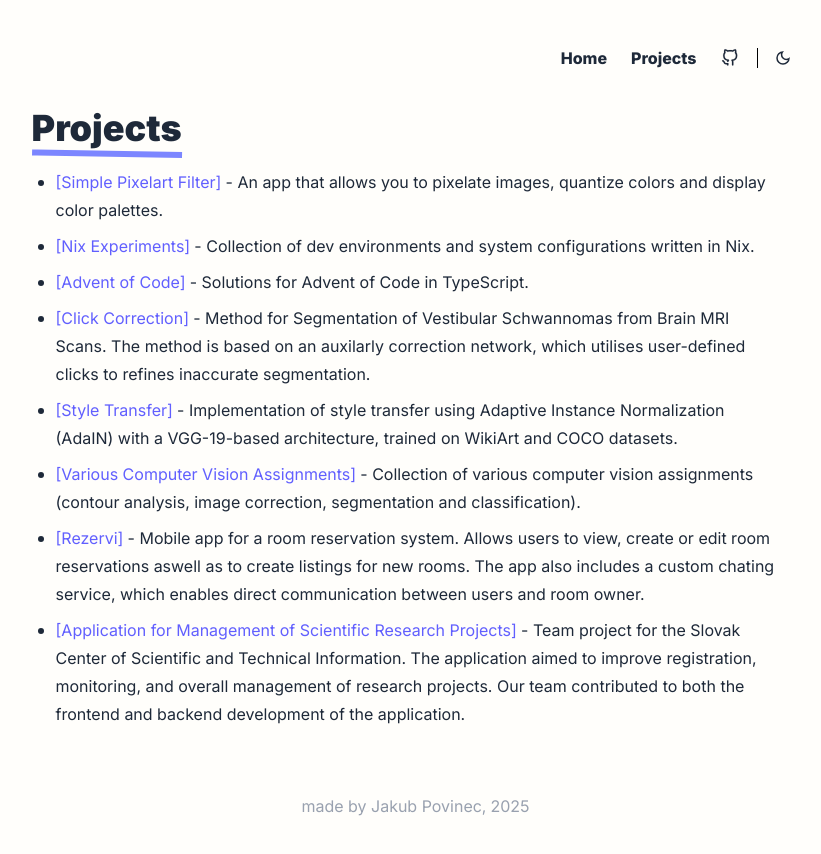
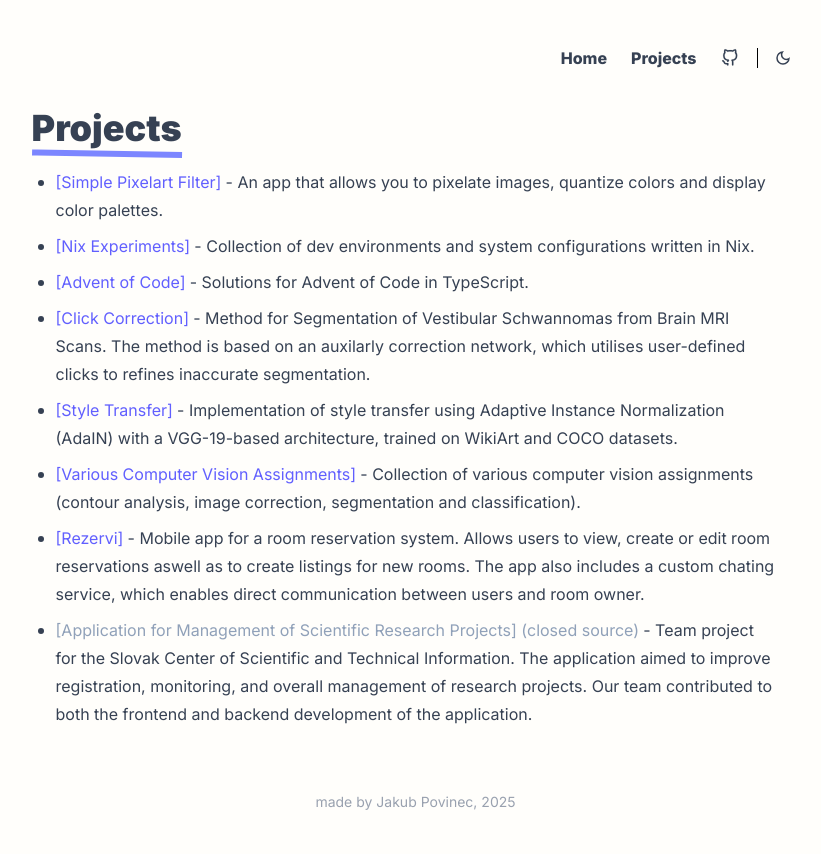
Before and after one commit to kuko6/personal-website, a SvelteKit app: page /projects in a window 1280 px wide. Shown: the top 854 px of the page, without its empty margins (217-1038 px from the left). Built offline with nearby package versions, Linux system fonts and the light colour scheme.

Commit message:
Improved accessibility and project listing styles

```diff
--- a/src/app.css
+++ b/src/app.css
@@ -5,18 +5,15 @@
 @import "tailwindcss";
 @config "../tailwind.config.js";
 
-:global(body) {
-  margin: 0;
-  padding: 0;
-  height: 100%;
-}
-
 @layer base {
   body {
+    margin: 0;
+    padding: 0;
+    height: 100%;
     transition:
       background-color 0.2s ease-in-out,
       color 0.2s ease-in-out;
-    @apply bg-soft-beige dark:bg-stone-800 text-gray-800 dark:text-white;
+    @apply bg-soft-beige dark:bg-stone-800 text-gray-700 dark:text-white;
   }
 
   html {
--- a/src/components/DarkModeButton.svelte
+++ b/src/components/DarkModeButton.svelte
@@ -9,6 +9,7 @@
 <button
   class="button p-2 hover:bg-indigo-800 hover:text-white rounded-md cursor-pointer"
   on:click={toggleLightMode}
+  aria-label="Switch to dark mode"
 >
   <svg
     xmlns="http://www.w3.org/2000/svg"
--- a/src/components/LightModeButton.svelte
+++ b/src/components/LightModeButton.svelte
@@ -9,6 +9,7 @@
 <button
   class="button p-2 hover:bg-orange-200 hover:text-black rounded-md cursor-pointer"
   on:click={toggleDarkMode}
+  aria-label="Switch to light mode"
 >
   <svg
     xmlns="http://www.w3.org/2000/svg"
@@ -17,7 +18,6 @@
     width="18"
     fill="currentColor"
   >
-    <!-- <path d="M480-360q50 0 85-35t35-85q0-50-35-85t-85-35q-50 0-85 35t-35 85q0 50 35 85t85 35Zm0 80q-83 0-141.5-58.5T280-480q0-83 58.5-141.5T480-680q83 0 141.5 58.5T680-480q0 83-58.5 141.5T480-280ZM80-440q-17 0-28.5-11.5T40-480q0-17 11.5-28.5T80-520h80q17 0 28.5 11.5T200-480q0 17-11.5 28.5T160-440H80Zm720 0q-17 0-28.5-11.5T760-480q0-17 11.5-28.5T800-520h80q17 0 28.5 11.5T920-480q0 17-11.5 28.5T880-440h-80ZM480-760q-17 0-28.5-11.5T440-800v-80q0-17 11.5-28.5T480-920q17 0 28.5 11.5T520-880v80q0 17-11.5 28.5T480-760Zm0 720q-17 0-28.5-11.5T440-80v-80q0-17 11.5-28.5T480-200q17 0 28.5 11.5T520-160v80q0 17-11.5 28.5T480-40ZM226-678l-43-42q-12-11-11.5-28t11.5-29q12-12 29-12t28 12l42 43q11 12 11 28t-11 28q-11 12-27.5 11.5T226-678Zm494 495-42-43q-11-12-11-28.5t11-27.5q11-12 27.5-11.5T734-282l43 42q12 11 11.5 28T777-183q-12 12-29 12t-28-12Zm-42-495q-12-11-11.5-27.5T678-734l42-43q11-12 28-11.5t29 11.5q12 12 12 29t-12 28l-43 42q-12 11-28 11t-28-11ZM183-183q-12-12-12-29t12-28l43-42q12-11 28.5-11t27.5 11q12 11 11.5 27.5T282-226l-42 43q-11 12-28 11.5T183-183Zm297-297Z"/> -->
     <path
       d="M440-800v-120h80v120h-80Zm0 760v-120h80v120h-80Zm360-400v-80h120v80H800Zm-760 0v-80h120v80H40Zm708-252-56-56 70-72 58 58-72 70ZM198-140l-58-58 72-70 56 56-70 72Zm564 0-70-72 56-56 72 70-58 58ZM212-692l-72-70 58-58 70 72-56 56Zm268 452q-100 0-170-70t-70-170q0-100 70-170t170-70q100 0 170 70t70 170q0 100-70 170t-170 70Zm0-80q67 0 113.5-46.5T640-480q0-67-46.5-113.5T480-640q-67 0-113.5 46.5T320-480q0 67 46.5 113.5T480-320Zm0-160Z"
     />
--- a/src/components/NavIcon.svelte
+++ b/src/components/NavIcon.svelte
@@ -1,11 +1,9 @@
 <script>
   export let path;
-  export let alt;
 </script>
 
 <a
   class="p-2 hover:bg-indigo-100 dark:hover:bg-indigo-500 dark:text-white rounded-md"
-  {alt}
   href={path}
   target="_blank"
 >
--- a/src/components/Navigation.svelte
+++ b/src/components/Navigation.svelte
@@ -14,7 +14,7 @@
     <NavLink label={"Projects"} path={"/projects"} />
     <!-- <NavLink label={"Blog"} path={"/blog"} /> -->
     <!-- <NavLink label={"Resume"} path={"/cv.pdf"} /> -->
-    <NavIcon alt={"github logo"} path={"https://github.com/kuko6"}>
+    <NavIcon path={"https://github.com/kuko6"}>
       <GithubLogo />
     </NavIcon>
     <div class="border-l border-black dark:border-white my-2"></div>
--- a/src/routes/+layout.svelte
+++ b/src/routes/+layout.svelte
@@ -71,19 +71,23 @@
       on:mouseleave={handleMouseLeave}
     >
       <a
-        class="hover-rotated-underline font-inter"
+        class="hover-rotated-underline font-inter text-sm"
         href="https://github.com/kuko6/personal-website"
       >
         made by Jakub Povinec,
       </a>
 
-      <div class="pl-1">
+      <div class="pl-1 text-sm flex items-center h-5">
         {#if isVisible}
           <span class="font-inter">2025</span>
         {:else}
-          <button class={confetti ? "animate-wiggle" : ""} on:click={party}
-            >🎉</button
+          <button
+            class={confetti ? "animate-wiggle" : ""}
+            on:click={party}
+            style="line-height: 1;"
           >
+            🎉
+          </button>
         {/if}
       </div>
     </div>
@@ -97,7 +101,7 @@
     @apply relative;
   }
   .hover-rotated-underline::after {
-    @apply absolute left-0 bottom-px w-full h-[2px] bg-current
+    @apply absolute left-0 bottom-[-1px] w-full h-[2px] bg-current
            opacity-0;
     content: "";
     transform: rotate(0.5deg);
--- a/src/routes/+page.svelte
+++ b/src/routes/+page.svelte
@@ -3,7 +3,7 @@
 </script>
 
 <svelte:head>
-  <title>Home - Jakub Povinec</title>
+  <title>Jakub Povinec</title>
 </svelte:head>
 
 <div class="space-y-6">
--- a/src/routes/blog/+page.svelte
+++ b/src/routes/blog/+page.svelte
@@ -2,7 +2,7 @@
 </script>
 
 <svelte:head>
-  <title>Blog - Jakub Povinec</title>
+  <title>Blog | Jakub Povinec</title>
 </svelte:head>
 <div class="space-y-5">
   <h1><span class="rotated-underline">Blog</span></h1>
@@ -18,7 +18,7 @@
 
   .rotated-underline::after {
     @apply absolute left-0 bottom-[-6px] w-full h-[6px] bg-current text-indigo-400;
-    content: '';
+    content: "";
     transform: rotate(-2.5deg);
     transform-origin: right bottom;
   }
--- a/src/routes/projects/+page.svelte
+++ b/src/routes/projects/+page.svelte
@@ -5,6 +5,7 @@
     description: string;
     ref: string;
     used_tech: string[];
+    open_source: boolean;
   };
 
   const project: Project[] = [
@@ -14,6 +15,7 @@
         "An app that allows you to pixelate images, quantize colors and display color palettes.",
       ref: "https://github.com/kuko6/pixel-filter",
       used_tech: ["Python", "OpenCV", "Gradio"],
+      open_source: true,
     },
     {
       name: "Nix Experiments",
@@ -21,12 +23,14 @@
         "Collection of dev environments and system configurations written in Nix.",
       ref: "https://github.com/kuko6/nix-config",
       used_tech: ["Nix", "Unix"],
+      open_source: true,
     },
     {
       name: "Advent of Code",
       description: "Solutions for Advent of Code in TypeScript.",
       ref: "https://github.com/kuko6/advent-of-code",
       used_tech: ["Deno", "TypeScript"],
+      open_source: true,
     },
     {
       name: "Click Correction",
@@ -34,6 +38,7 @@
         "Method for Segmentation of Vestibular Schwannomas from Brain MRI Scans. The method is based on an auxilarly correction network, which utilises user-defined clicks to refines inaccurate segmentation.",
       ref: "https://github.com/kuko6/click-correction",
       used_tech: ["Pytorch", "OpenCV", "AzureML", "Docker"],
+      open_source: true,
     },
     {
       name: "Style Transfer",
@@ -41,6 +46,7 @@
         "Implementation of style transfer using Adaptive Instance Normalization (AdaIN) with a VGG-19-based architecture, trained on WikiArt and COCO datasets.",
       ref: "https://github.com/kuko6/style-transfer",
       used_tech: ["Pytorch", "Gradio"],
+      open_source: true,
     },
     {
       name: "Various Computer Vision Assignments",
@@ -48,6 +54,7 @@
         "Collection of various computer vision assignments (contour analysis, image correction, segmentation and classification).",
       ref: "https://github.com/kuko6/cv-assignments",
       used_tech: ["Pytorch", "OpenCV"],
+      open_source: true,
     },
     {
       name: "Rezervi",
@@ -62,6 +69,7 @@
         "Expo",
         "WebSockets",
       ],
+      open_source: true,
     },
     {
       name: "Application for Management of Scientific Research Projects",
@@ -76,12 +84,13 @@
         "PostgreSQL",
         "Docker",
       ],
+      open_source: false,
     },
   ];
 </script>
 
 <svelte:head>
-  <title>Projects - Jakub Povinec</title>
+  <title>Projects | Jakub Povinec</title>
 </svelte:head>
 <div class="space-y-5">
   <h1><span class="rotated-underline">Projects</span></h1>
@@ -92,9 +101,18 @@
     <ul class="list-disc mx-6 space-y-2">
       {#each project as p}
         <li>
-          <a class="project text-indigo-500 dark:text-indigo-400" href={p.ref}>
-            [{p.name}]
-          </a>
+          {#if p.open_source}
+            <a
+              class="project text-indigo-500 dark:text-indigo-400"
+              href={p.ref}
+            >
+              [{p.name}]
+            </a>
+          {:else}
+            <span class="text-slate-400 dark:text-slate-300"
+              >[{p.name}] <span class="">(closed source)</span></span
+            >
+          {/if}
           <span>- {p.description}</span>
         </li>
       {/each}
@@ -118,8 +136,8 @@
 
   .rotated-underline::after {
     @apply absolute left-0 bottom-[-8px] w-full h-[6px] bg-current text-indigo-400;
-    content: '';
-    transform: rotate(1.0deg);
+    content: "";
+    transform: rotate(1deg);
     transform-origin: right bottom;
   }
 </style>
```
